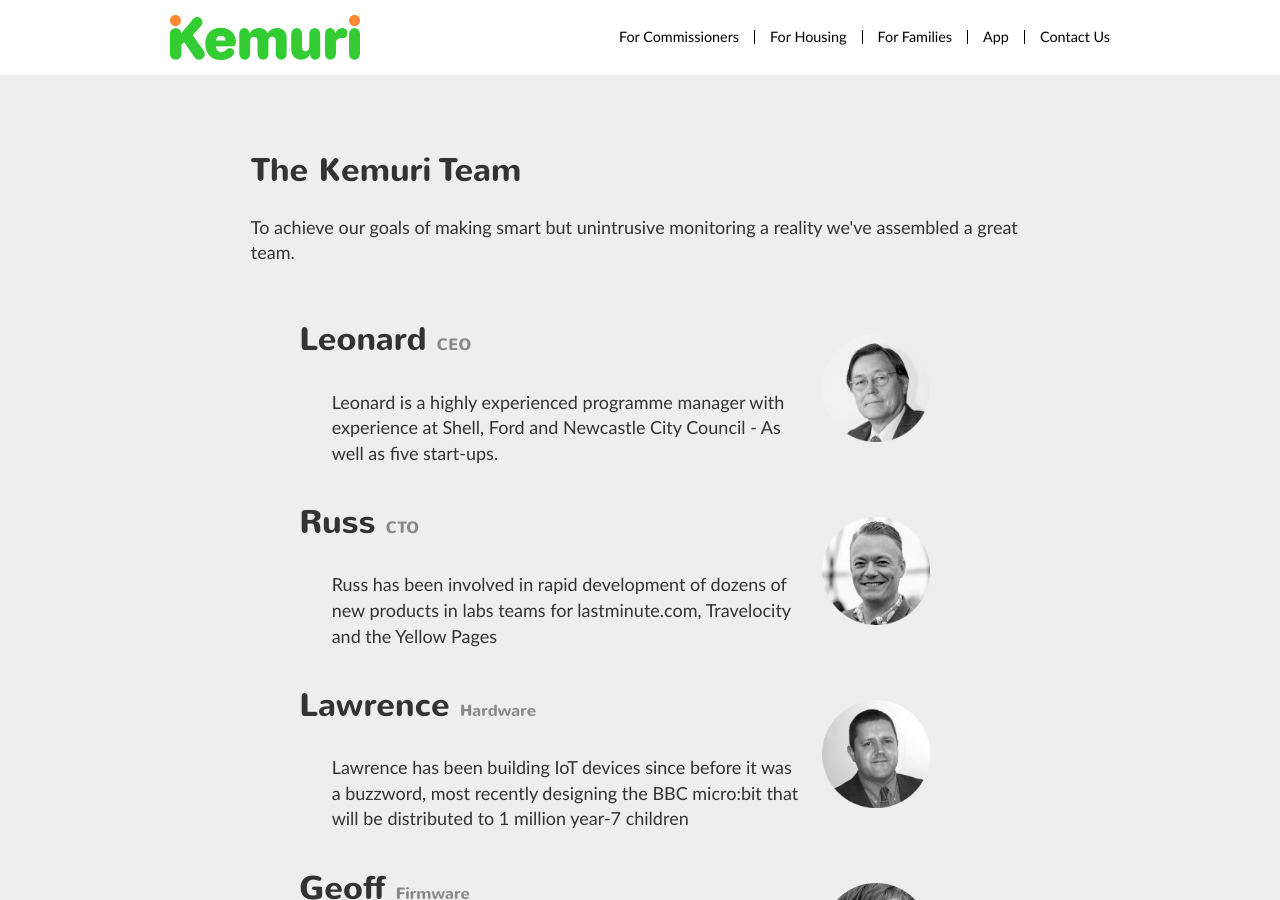
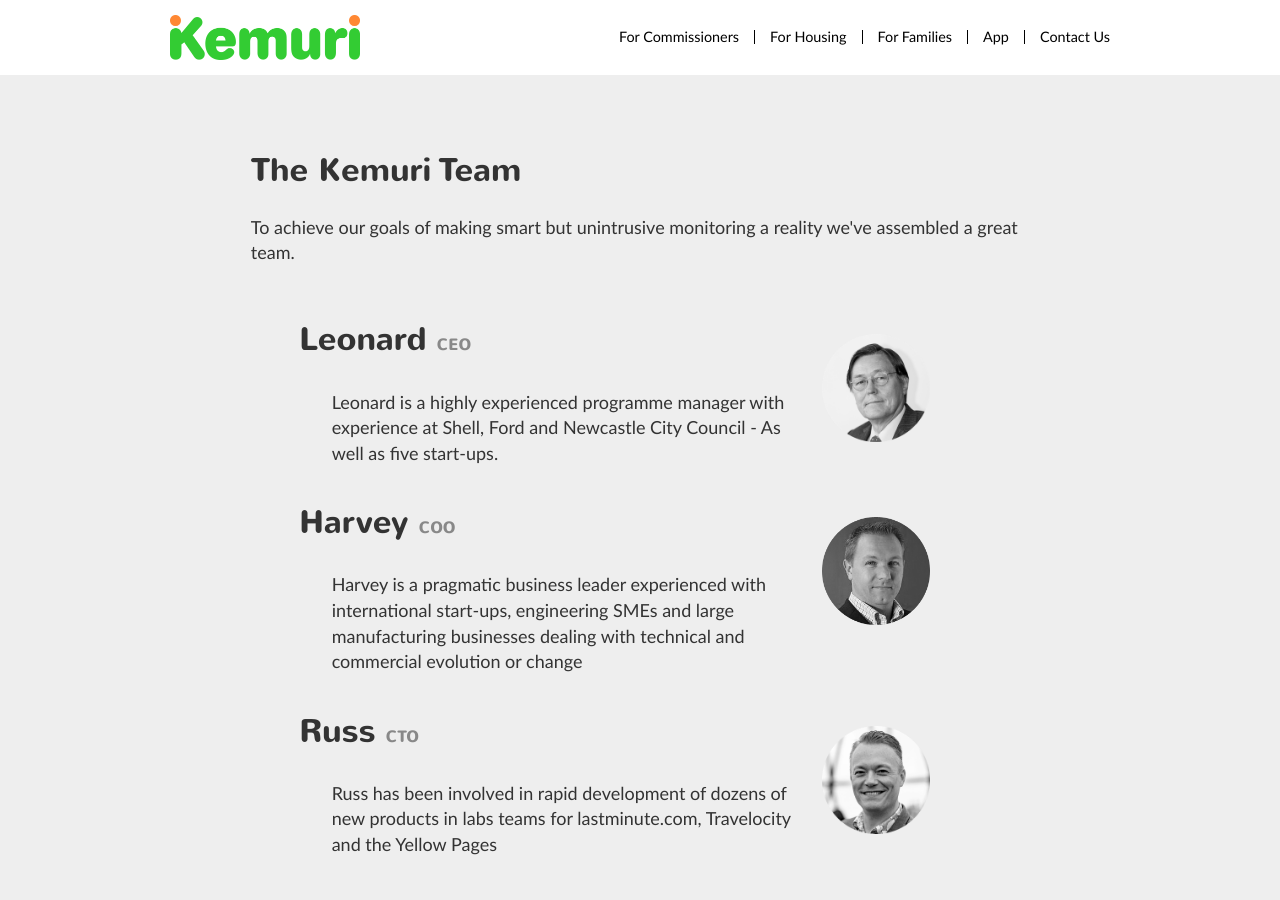
Before and after one commit to intelligentlilli/kemurisense.github.io, a Jekyll site: the page built from team.html, in a window 1280 px wide and 900 px high. Built offline with Jekyll 4.4.1, drawn with Linux system fonts in a browser that asks for light colours.

Commit message:
Include Harvey in the website

```diff
--- a/team.html
+++ b/team.html
@@ -23,6 +23,11 @@
 						{% include mugshot.html  name="Leonard Anderson" alignment="right" src="BW-Leonard-Anderson.png" %}
 						<h2>Leonard <span>CEO</span></h2>
 						<p>Leonard is a highly experienced programme manager with experience at Shell, Ford and Newcastle City Council - As well as five start-ups.</p>
+					</li>
+					<li>
+						{% include mugshot.html  name="Harvey Mancey" alignment="right" src="BW-Harvey-Mancey.png" %}
+						<h2>Harvey <span>COO</span></h2>
+						<p>Harvey is a pragmatic business leader experienced with international start-ups, engineering SMEs and large manufacturing businesses dealing with technical and commercial evolution or change</p>
 					</li>
 					<li>
 						{% include mugshot.html  name="Russ Anderson" alignment="right" src="BW-Russ-Anderson.png" %}
```
Also changed, not shown: images/faces/BW-Harvey-Mancey.png (added).
